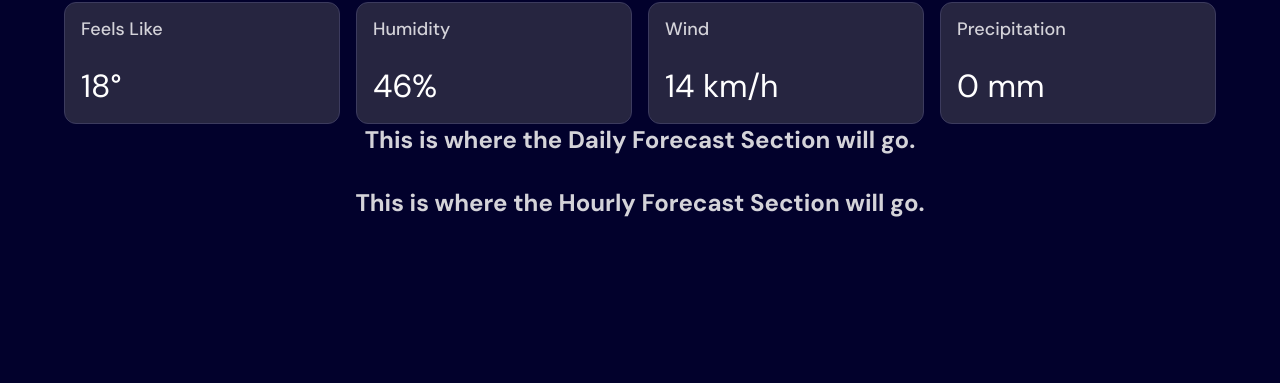
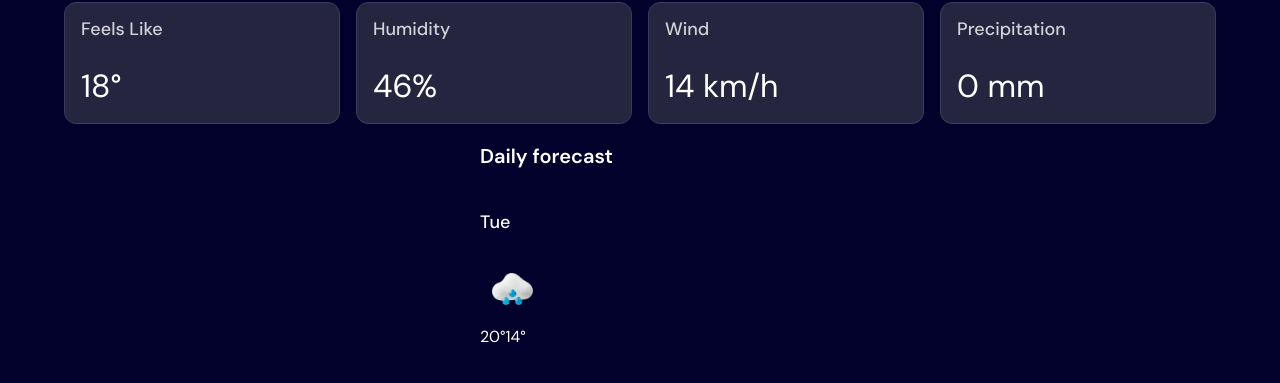
Before and after one commit to LesleyWesley/react-weather-app, a React (Vite) app: page / in a window 1280 px wide. Shown: the part 516-899 px from the top of the page. Before the commit the page ends 800 px from the top, so only its background shows below. Built offline with nearby package versions, Linux system fonts and the light colour scheme.

Commit message:
Added basic jsx for daily forecast section

```diff
--- a/src/components/DailyForecast.jsx
+++ b/src/components/DailyForecast.jsx
@@ -1,7 +1,17 @@
 export default function DailyForecast() {
   return (
     <section className="daily-forecast-section">
-      <h2>This is where the Daily Forecast Section will go.</h2>
+      <h3 className="preset-5">Daily forecast</h3>
+      <div className="daily-card-container">
+          <article className="day-card">
+              <h4 className="preset-6">Tue</h4>
+              <img src="./src/assets/icon-rain.webp" alt="Rainy" className="daily-icon"/>
+              <div className="day-temp-container">
+                <span className="daily-high preset-7">20°</span>
+                <span className="daily-low preset-7">14°</span>
+              </div>
+          </article>
+      </div>
     </section>
   )
 }
--- a/src/index.css
+++ b/src/index.css
@@ -183,6 +183,19 @@ h2 {
   color: var(--dark-text-clr);
 }
 
+/*Daily Forecast Section - Mobile*/
+
+.daily-forecast-section {
+  display: flex;
+  justify-content: center;
+  align-items: flex-start;
+  flex-direction: column;
+}
+
+.daily-icon {
+  width: 20%;
+}
+
 /*==============================================
       MEDIA QUERIES - Tablet
 ================================================*/
```
